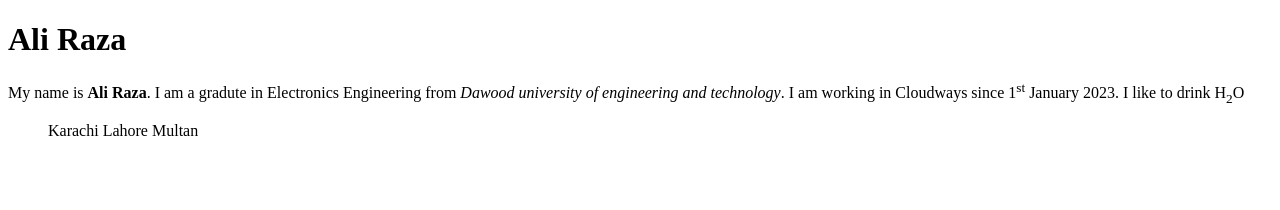
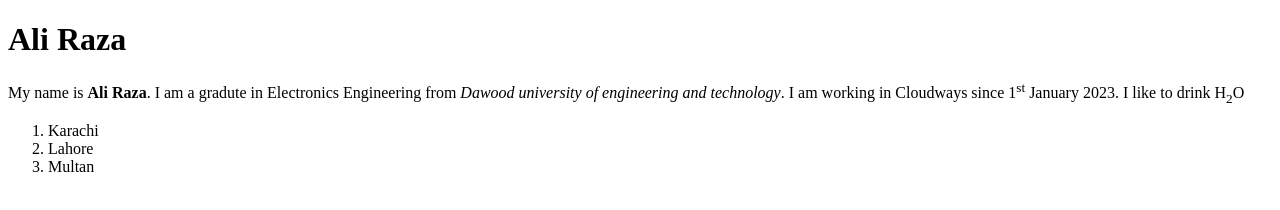
Before and after one commit to Rizvi6243/test, a plain HTML site: page index.html in a window 1280 px wide. Drawn offline with Linux system fonts and the light colour scheme.

Commit message:
Update index.html

```diff
--- a/index.html
+++ b/index.html
@@ -8,9 +8,9 @@
 <h1>Ali Raza</h1>
 <p>My name is <b>Ali Raza</b>. I am a gradute in Electronics Engineering from <i>Dawood university of engineering and technology</i>. I am working in Cloudways since 1<sup>st</sup> January 2023. I like to drink H<sub>2</sub>O</p>
 <ol>
-    <il>Karachi</il>
-    <il>Lahore</il>
-    <il>Multan</il>
+    <li>Karachi</li>
+    <li>Lahore</li>
+    <li>Multan</li>
 </ol>
 
 </body>
```
